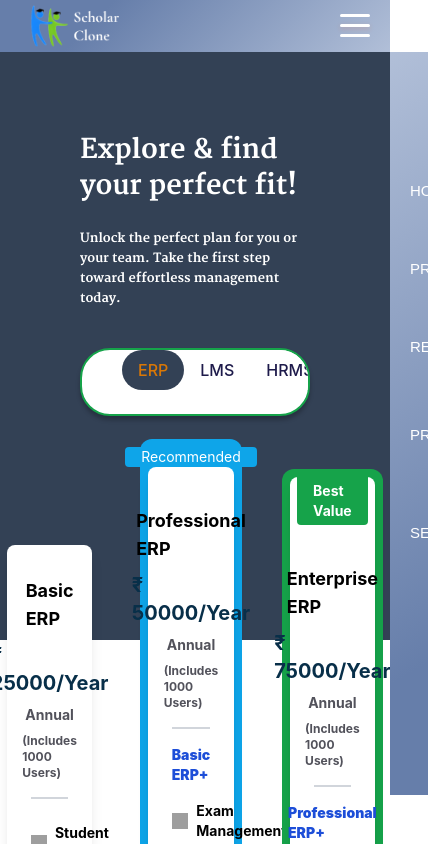
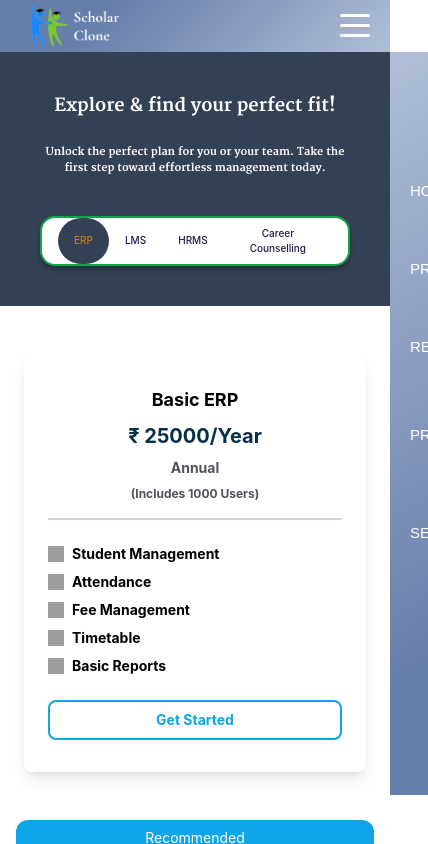
Before and after one commit to AJprSINGH/triz_app, a Next.js app: page /Pricing/PricingSection in a window 390 px wide. Shown: the top 844 px of the page, 428 px wide, since content can reach past the window. Built offline with nearby package versions, Linux system fonts and the light colour scheme; grey boxes are pictures that could not be loaded; a web font is replaced by a local one.

Commit message:
Check 84

```diff
--- a/src/pages/Pricing/PricingCard.jsx
+++ b/src/pages/Pricing/PricingCard.jsx
@@ -18,7 +18,7 @@ const PricingCard = ({ title, price, recommended, bestValue, buttonColor, border
     }
   };
   return (
-    <div className={`flex flex-col font-inter rounded-xl w-[26%] max-md:w-full ${recommended ? 'bg-sky-500 -mt-20' : bestValue ? 'bg-green-600' : ''} p-2`}>
+    <div className={`flex flex-col font-inter rounded-xl lg:w-[26%] sm:w-full  max-md:w-full ${recommended ? 'bg-sky-500 lg:-mt-20 sm:mt-10' : bestValue ? 'bg-green-600 lg:mt-0 sm:mt-10' : ''} p-2`}>
       {recommended && <div className="self-center mb-0 text-white text-sm px-4 py-0 bg-sky-500 rounded">Recommended</div>}
       <div
         className={`flex flex-col px-6 w-full text-sm font-bold text-black bg-white rounded-lg shadow-lg ${
--- a/src/pages/Pricing/PricingSection.jsx
+++ b/src/pages/Pricing/PricingSection.jsx
@@ -249,21 +249,20 @@ function PricingSection() {
       : "bg-white text-indigo-950 border-green-600";
   };
   return (
-    <>
+    <div className="flex flex-col w-full max-w-full mx-auto overflow-x-hidden">
     <div className="text-xl">
     <Header />
     </div>
     <div className="flex flex-col rounded-none">
-      <div className="flex overflow-hidden flex-col items-center px-20 pt-20 pb-56 w-full text-white bg-slate-700 max-md:px-5 max-md:py-24 max-md:max-w-full">
-        <div className="flex flex-col items-center mb-0 max-w-full w-[full] max-md:mb-2.5">
-          <h1 className="text-3xl font-bold font-merriweather max-md:max-w-full max-md:text-4xl">
+      <div className="flex overflow-hidden flex-col items-center lg:px-20 lg:pt-20 lg:pb-56 sm:px-10 sm:pt-10 sm:pb-10 w-full text-white bg-slate-700 max-md:px-5 max-md:py-24 max-md:max-w-full">
+        <div className="lg:flex lg:flex-col lg:items-center sm:flex sm:flex-col sm:items-center mb-0 max-w-full w-[full] max-md:mb-2.5">
+          <h1 className="lg:text-3xl sm:text-xl sm:items-center font-bold font-merriweather max-md:max-w-full max-md:text-4xl">
             Explore & find your perfect fit!
           </h1>
-          <div className="self-center mt-6 text-sm font-merriweather max-md:max-w-full">
-            Unlock the perfect plan for you or your team. Take the first step
-            toward effortless management today.
+         <div className="lg:flex lg:flex-col lg:items-center sm:flex sm:flex-col sm:items-center mt-6 lg:text-sm sm:text-xs sm:text-center font-merriweather max-md:max-w-full">
+            Unlock the perfect plan for you or your team. Take the first step toward effortless management today.
           </div>
-          <div className="flex overflow-hidden px-10 py-0 mt-10 max-w-full font-inter text-md items-start justify-between font-medium bg-white border-2 border-green-600 border-solid rounded-[30px] shadow-[0px_4px_4px_rgba(0,0,0,0.25)] text-indigo-950 w-[600px] max-md:px-5 max-md:mt-10">
+          <div className="lg:flex overflow-hidden lg:px-10 lg:py-0 mt-10 max-w-full font-inter lg:text-[16px] lg:items-start lg:justify-between font-medium bg-white border-2 border-green-600 border-solid lg:rounded-[30px] sm:rounded-[15px] shadow-[0px_4px_4px_rgba(0,0,0,0.25)] text-indigo-950 lg:w-[600px] max-md:px-5 max-md:mt-10 sm:text-[10px] sm:w-full sm:px-4 sm:py-0 sm:flex sm:justify-center">
           <button
                 onClick={() => handleButtonClick("ERP")}
                 className={`py-2 px-4 rounded-full ${buttonStyle("ERP")}`}
@@ -295,16 +294,16 @@ function PricingSection() {
           </div>
         </div>
       </div>
-      <div className="z-10 self-center -mt-[244px] ml-4 mr-6 w-full max-w-full max-md:mt-0 max-md:max-w-full">
-        <div className="flex gap-10 justify-center  items-center w-full min-h-screen">
-        {pricingData[selectedCategory]?.map((plan, index) => (
+      <div className="z-10 self-center lg:-mt-[244px] lg:ml-4 lg:mr-6 w-full max-w-full max-md:mt-0 max-md:max-w-full sm:mt-0 sm:ml-0 sm:mr-0 sm:mb-10">
+          <div className="lg:flex lg:gap-10 justify-center items-center lg:w-full lg:min-h-screen sm:block sm:w-full sm:px-4 sm:gap-4">
+            {pricingData[selectedCategory]?.map((plan, index) => (
               <PricingCard key={index} {...plan} />
             ))}
+          </div>
         </div>
-      </div>
     </div>
     <Footer />
-    </>
+    </div>
   );
 }
 
```
